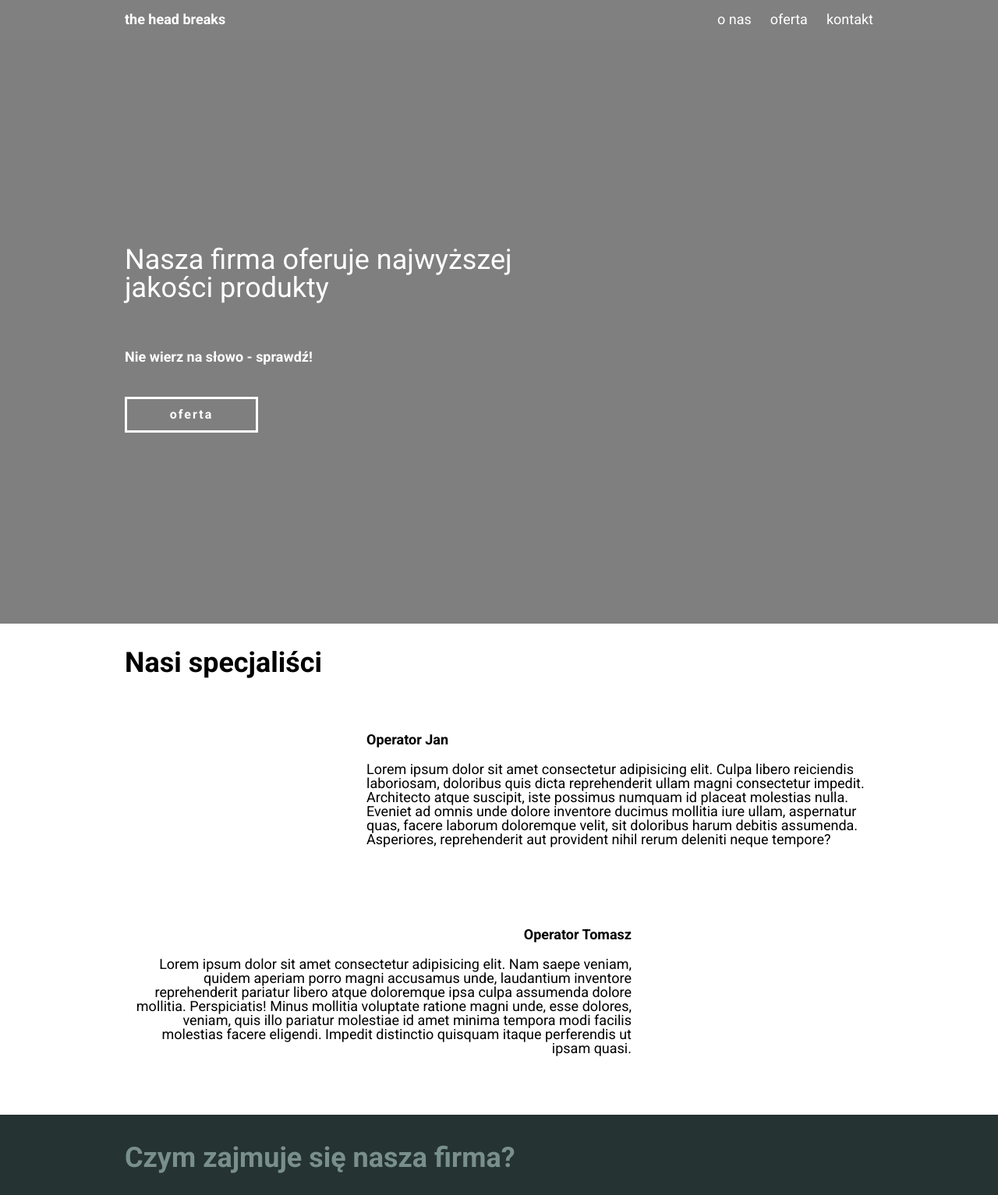
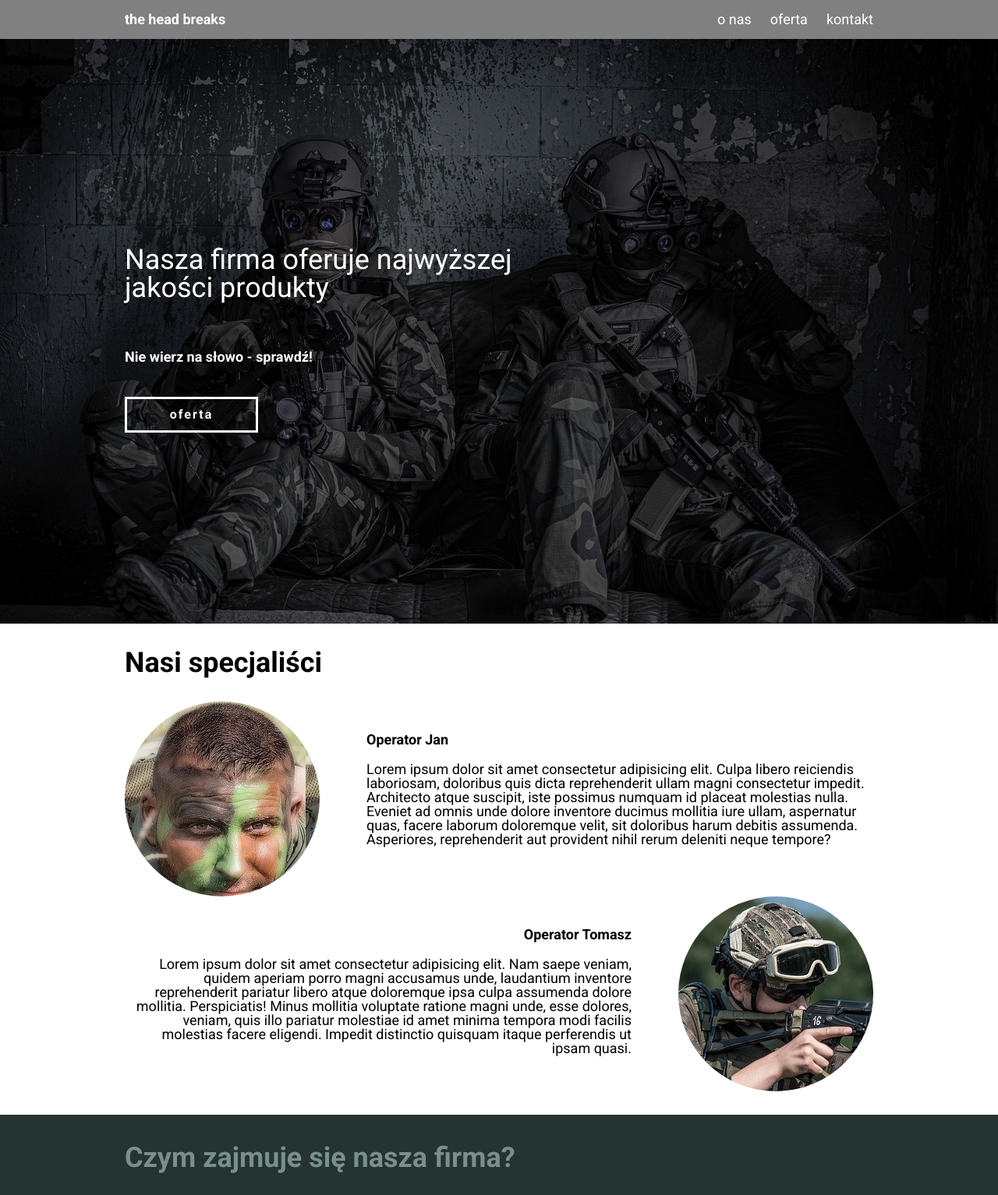
Before and after one commit to maciekjar022/Projekt-1, a plain HTML site: page index.html in a window 1280 px wide. Shown: the top 1533 px of the page at 78% size. Drawn offline with Linux system fonts and the light colour scheme.

Commit message:
Add files via upload

```diff
--- a/style.css
+++ b/style.css
@@ -53,7 +53,7 @@ body {
 
 .header {
   height: calc(100vh - 50px);
-  background-image: url("img/airsoft-4498480_1280.jpg");
+  background-image: url("airsoft-4498480_1280.jpg");
   background-repeat: no-repeat;
   background-size: cover;
 }
@@ -143,7 +143,7 @@ body {
   left: 95px;
   border-radius: 50%;
   aspect-ratio: 1/1;
-  background-image: url("img/military-1442907_640a.jpg");
+  background-image: url("military-1442907_640a.jpg");
 }
 
 .container .items1:nth-child(2) {
@@ -172,7 +172,7 @@ body {
   height: 250px;
   border-radius: 50%;
   aspect-ratio: 1/1;
-  background-image: url("img/soldier-4771917_640a.jpg");
+  background-image: url("soldier-4771917_640a.jpg");
 }
 
 .container .items2:nth-child(2) {
```
